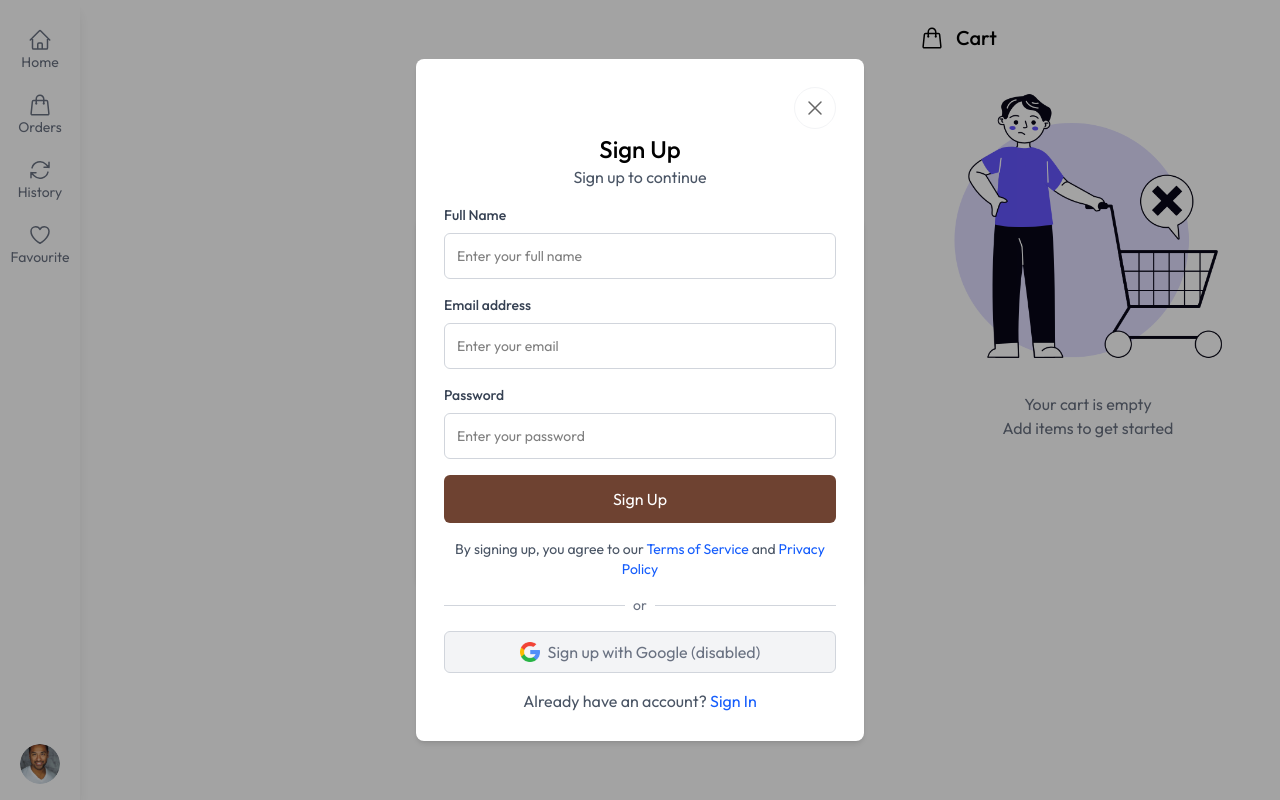
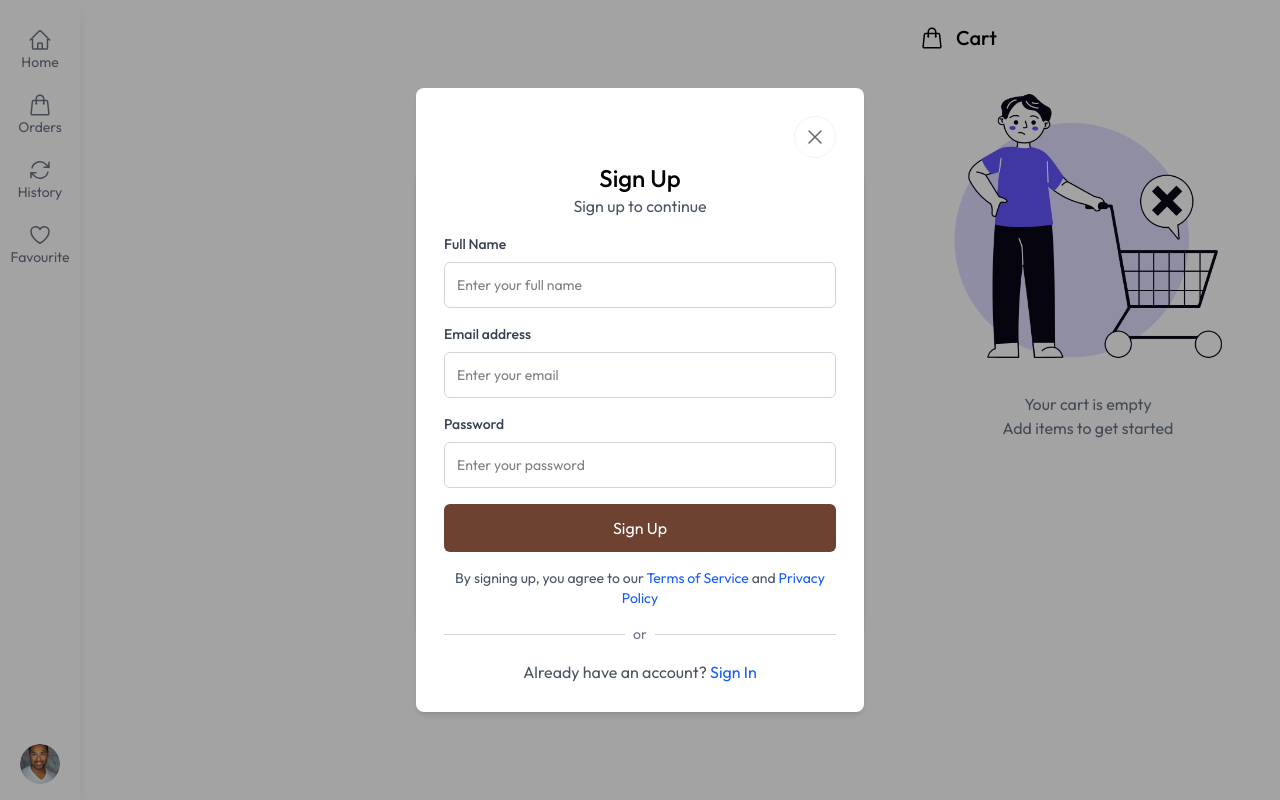
Before and after one commit to Godspowerj/Foodnest, a Next.js app: page /SignIn in a window 1280 px wide. Both pictures are taken after a click on the button "Sign up". Built offline with nearby package versions, Linux system fonts and the light colour scheme.

Commit message:
in progress

```diff
--- a/src/components/signin.tsx
+++ b/src/components/signin.tsx
@@ -1,29 +1,44 @@
-// pages/signin.tsx
 "use client";
-import React, { useState } from "react";
+import React, { useState, useContext } from "react";
 import InputField from "@/components/input";
-import { useContext } from "react";
 import { AppContext } from "./AppContextApi/AppContext";
 import Button from "@/components/button";
 import { CancelIcon } from "@/asset/asset";
+import toast from "react-toastify"; // ensure you're using toast
 import Image from "next/image";
 
+export default function SignIn() {
+  const { setAuthModal, emailSignin } = useContext(AppContext)!;
 
-export default function SignIn() {
-  const { setAuthModal } = useContext(AppContext)!;
-  const [formData, setFormData] = useState({ text: "" });
+  const [formData, setFormData] = useState({
+    email: "",
+    password: "",
+  });
 
   const handleChange = (e: React.ChangeEvent<HTMLInputElement>) => {
     setFormData({ ...formData, [e.target.name]: e.target.value });
   };
 
-  const handleSubmit = (e: React.FormEvent) => {
+  const handleSubmit = async (e: React.FormEvent) => {
     e.preventDefault();
-    console.log("Sign In:", formData);
+
+    if (!formData.email || !formData.password) {
+      return;
+    }
+
+    await emailSignin(formData.email, formData.password);
+    setAuthModal(null);
+    try {
+          await emailSignin(formData.email, formData.password);
+          setAuthModal(null);
+        } catch (error: any) {
+          console.error("Email Sign Up Error:", error.message || error);
+
+        }
   };
 
   return (
-    <div className="fixed inset-0 top-0 left-0 w-full h-full flex items-center justify-center bg-black/20  z-[1000]">
+    <div className="fixed inset-0 top-0 left-0 w-full h-full flex items-center justify-center bg-black/20 z-[1000]">
       <div className="max-w-md w-full bg-white p-8 rounded-lg shadow-md flex flex-col justify-center">
         <div className="flex justify-end mb-1">
           <button
@@ -35,23 +50,31 @@ export default function SignIn() {
           </button>
         </div>
 
-
         <div className="text-center mb-6">
-          <h2 className="text-2xl font-medium text-center ">Sign In</h2>
+          <h2 className="text-2xl font-medium text-center">Sign In</h2>
           <p>Sign in to Continue</p>
         </div>
 
         <form onSubmit={handleSubmit} className="space-y-4">
           <InputField
-            label="Phone Number"
-            name="text"
-            type="text"
-            value={formData.text}
+            label="Email"
+            name="email"
+            type="email"
+            value={formData.email}
             onChange={handleChange}
-            placeholder="e.g. 07083009249"
+            placeholder="e.g. user@example.com"
+          />
+          <InputField
+            label="Password"
+            name="password"
+            type="password"
+            value={formData.password}
+            onChange={handleChange}
+            placeholder="Your password"
           />
           <Button type="submit">Sign in</Button>
         </form>
+
         <p className="text-base text-center text-gray-600 mt-4">
           New to Foodnest?{" "}
           <button
--- a/src/components/signup.tsx
+++ b/src/components/signup.tsx
@@ -30,7 +30,6 @@ export default function SignUp() {
     try {
       await emailSignup(formData.email, formData.password);
       setAuthModal(null);
-      toast.success("Signed up successfully");
     } catch (error: any) {
       console.error("Email Sign Up Error:", error.message || error);
       toast.error("Sign up failed");
@@ -100,15 +99,6 @@ export default function SignUp() {
           <div className="flex-grow h-px bg-gray-300" />
         </div>
 
-        <button
-          type="button"
-          // Disable Google SignUp for now
-          disabled
-          className="w-full flex items-center justify-center gap-2 border border-gray-300 rounded-md py-2 px-4 bg-gray-100 cursor-not-allowed text-gray-500"
-        >
-          <img src="/google-icon.png" alt="Google" className="w-5 h-5" />
-          <span>Sign up with Google (disabled)</span>
-        </button>
 
         <p className="text-base text-center text-gray-600 mt-4">
           Already have an account?{" "}
```
